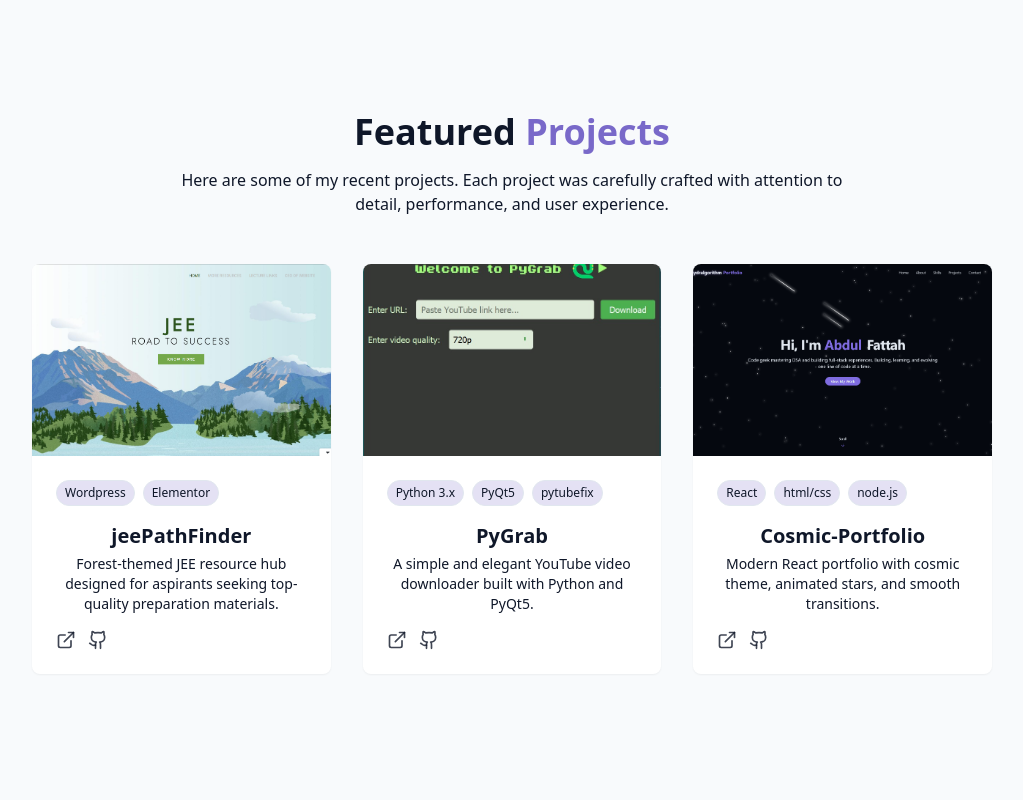
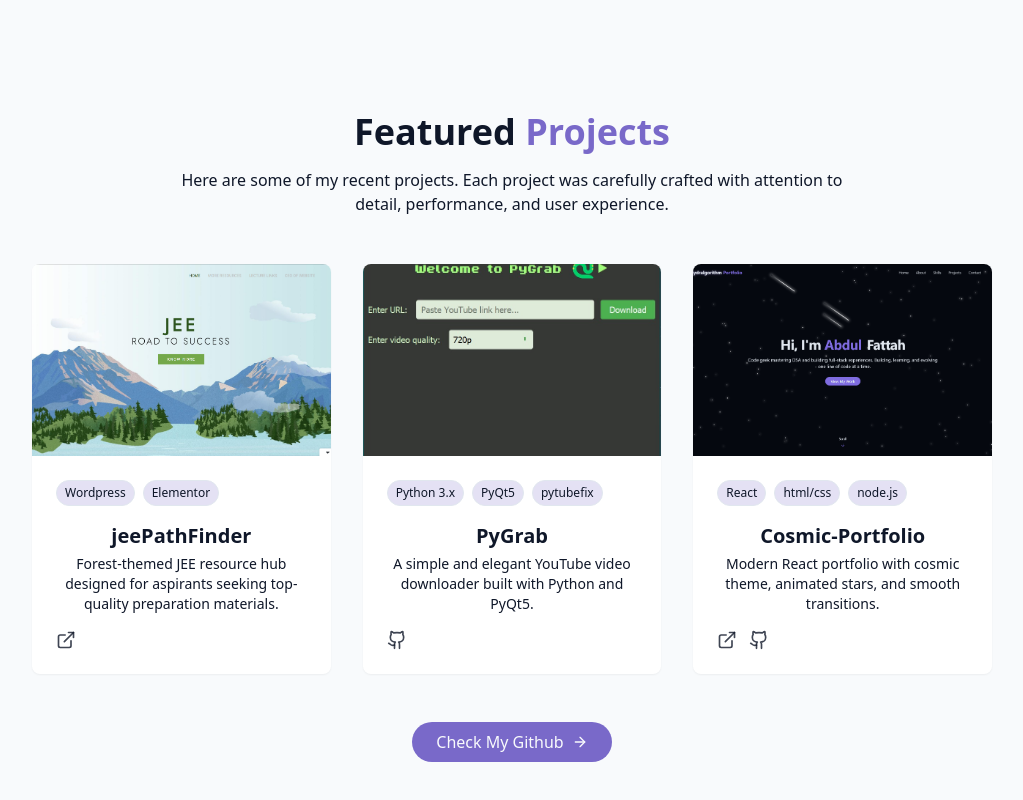
Before and after one commit to hydralgorithm/cosmic_portfolio, a React (Vite) app: page / in a window 1280 px wide. Shown: the part 2478-3278 px from the top of the page, without its empty margins (128-1151 px from the left). Before the commit the page ends 3248 px from the top, so only its background shows below. Built offline with nearby package versions, Linux system fonts and the light colour scheme.

Commit message:
Projects set

```diff
--- a/src/components/ProjectsSection.jsx
+++ b/src/components/ProjectsSection.jsx
@@ -1,4 +1,4 @@
-import { ExternalLink, Github } from "lucide-react";
+import { ArrowRight, ExternalLink, Github } from "lucide-react";
 
 const projects = [
     {
@@ -67,6 +67,7 @@ export const ProjectsSection = () => {
                             </p>
                             <div className="flex justify-between items-center">
                                     <div className="flex space-x-3">
+                                    {project.demoUrl && (
                                         <a
                                             href={project.demoUrl}
                                             target="_blank"
@@ -74,6 +75,8 @@ export const ProjectsSection = () => {
                                         >
                                                 <ExternalLink size={20} />
                                         </a>
+                                    )}
+                                    {project.githubUrl && (
                                         <a
                                             href={project.githubUrl}
                                             target="_blank"
@@ -81,12 +84,23 @@ export const ProjectsSection = () => {
                                         >
                                                 <Github size={20} />
                                         </a>
+                                    )}
                                     </div>
                                     </div>
                             </div>
                         </div>
                     ))}
                 </div>
+
+                <div className="text-center mt-12">
+                    <a
+                        className="cosmic-button w-fit flex items-center mx-auto gap-2"
+                        target="_blank"
+                        href="https://github.com/hydralgorithm"
+                    >
+                            Check My Github <ArrowRight size={16} />
+                    </a>
+                </div>
             </div>
         </section>
     );
```
Lines whose indentation alone changed are shown as unchanged.
